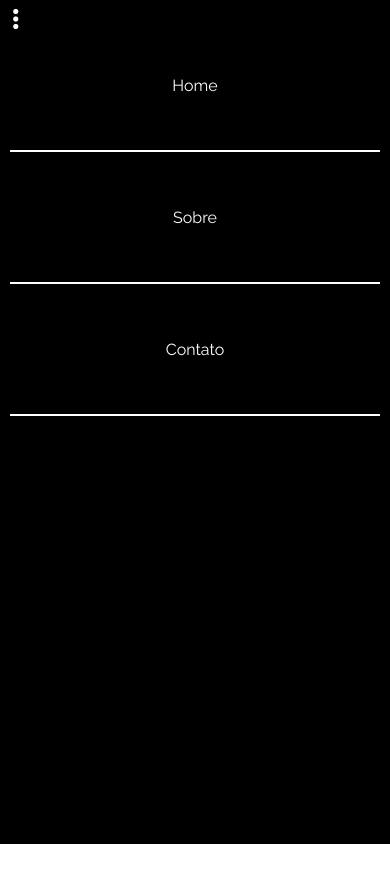
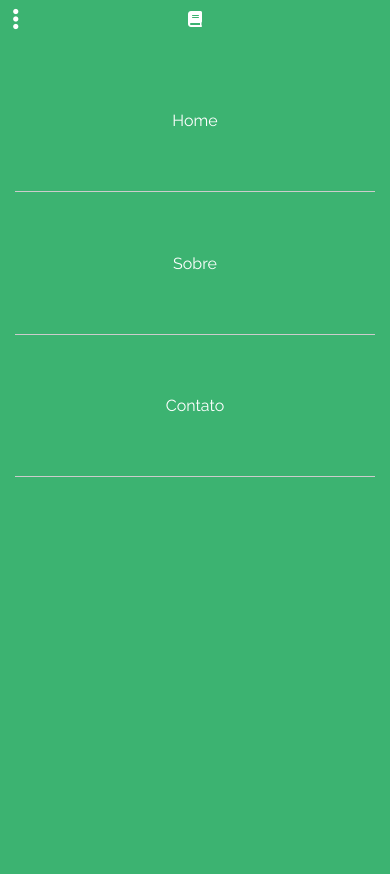
Before and after one commit to EchoShyn/Book.Insight, a plain HTML site: page index.html in a window 390 px wide. Both pictures are taken after a click on the element 15 px from the left and 19 px from the top of the page. Before the commit the page ends 844 px from the top, so only its background shows below. Drawn offline with nearby package versions, Linux system fonts and the light colour scheme.

Commit message:
menu-mobile-color

```diff
--- a/css/style.css
+++ b/css/style.css
@@ -91,18 +91,18 @@ nav.mobile{display: none;}
 	nav.mobile ul{
 		display: none;
 		position: absolute;
-		top: 0;
+		top: 30px;
 		left: 0;
 		width: 100%;
 		height: 100vh;
-		padding: 20px 10px;
-		background: black;
+		padding: 20px 15px;
+		background: #3CB371; /*#3CB371*/
 	}
 
 	nav.mobile li{
 		list-style: none;
-		padding: 15%;
-		border-bottom: 2px solid white;
+		padding: 17% 0 17% 0;
+		border-bottom: 1px solid #ccc;
 
 	}
 
```
